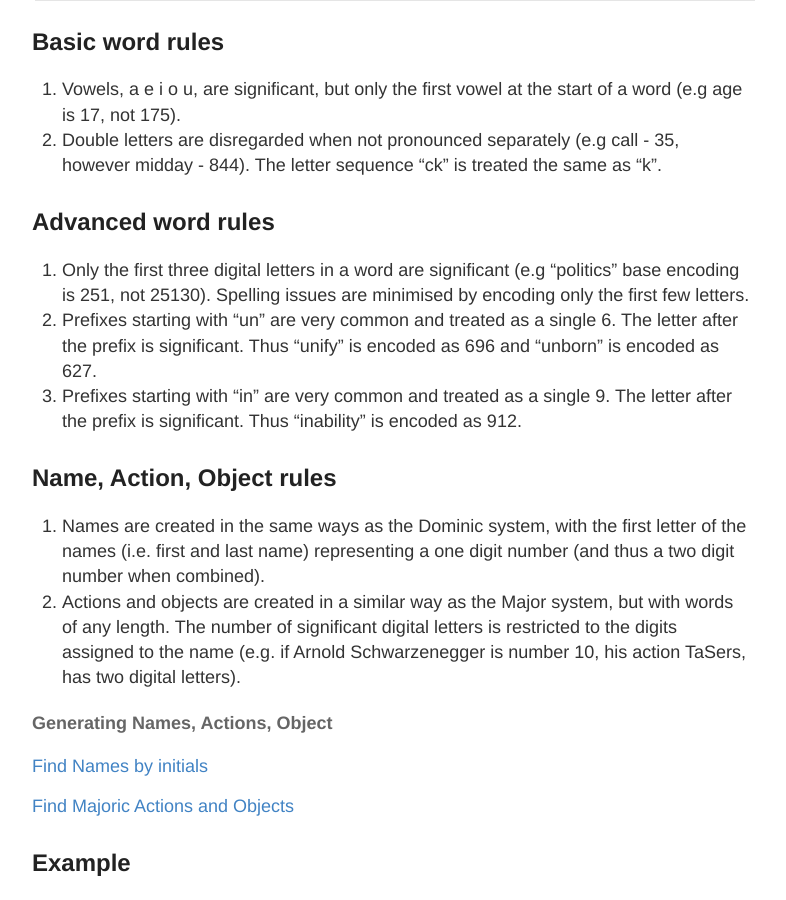
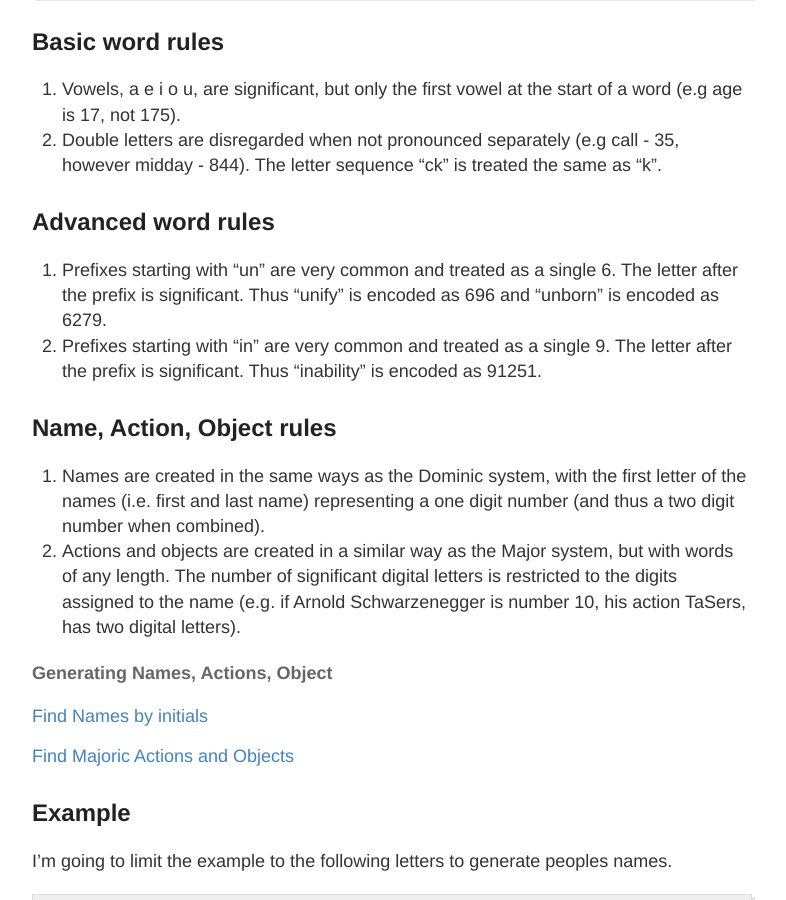
Before and after one commit to oliversarmy/oliversarmy.github.io, a Jekyll site: the page built from _posts/2015-7-10-MajoricSystem.md, in a window 1280 px wide and 900 px high, scrolled down 2066 px. Shown: the whole window, without its empty margins (248-1034 px from the left). Built offline with Jekyll 4.4.1, drawn with Linux system fonts in a browser that asks for light colours; Markdown is read by kramdown in place of the engine named in the settings; some of the changed text lies outside the part shown.

```diff
--- a/_posts/2015-7-10-MajoricSystem.md
+++ b/_posts/2015-7-10-MajoricSystem.md
@@ -64,10 +64,8 @@ t  p  k  w  l  v  j  m  n  s
 
 ## Advanced word rules
 
-1. Only the first three digital letters in a word are significant
-   (e.g "politics" base encoding is 251, not 25130). Spelling issues are minimised by encoding only the first few letters.
-1. Prefixes starting with "un" are very common and treated as a single 6. The letter after the prefix is significant. Thus "unify" is encoded as 696 and "unborn" is encoded as 627.
-1. Prefixes starting with "in" are very common and treated as a single 9. The letter after the prefix is significant. Thus "inability" is encoded as 912.
+1. Prefixes starting with "un" are very common and treated as a single 6. The letter after the prefix is significant. Thus "unify" is encoded as 696 and "unborn" is encoded as 6279.
+1. Prefixes starting with "in" are very common and treated as a single 9. The letter after the prefix is significant. Thus "inability" is encoded as 91251.
 
 ## Name, Action, Object rules
 
```
Also changed, not shown: other parts of _posts/2015-7-10-MajoricSystem.md (+2 -2 lines).
